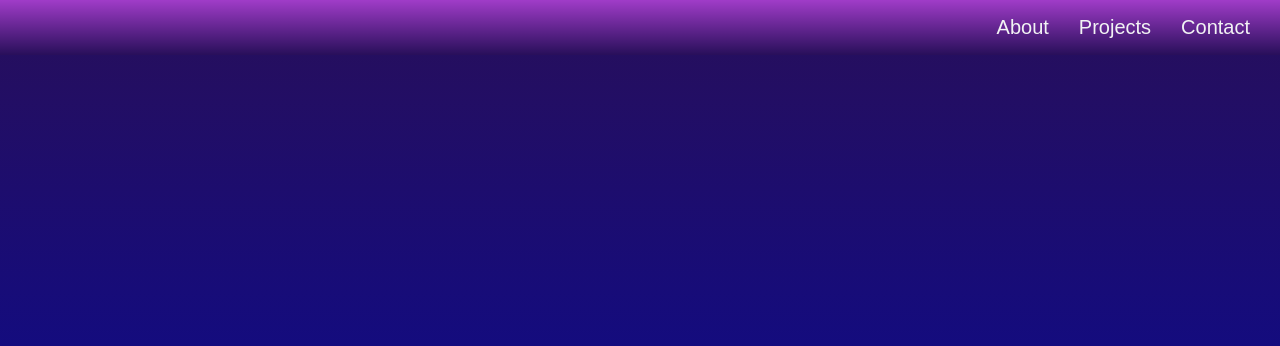
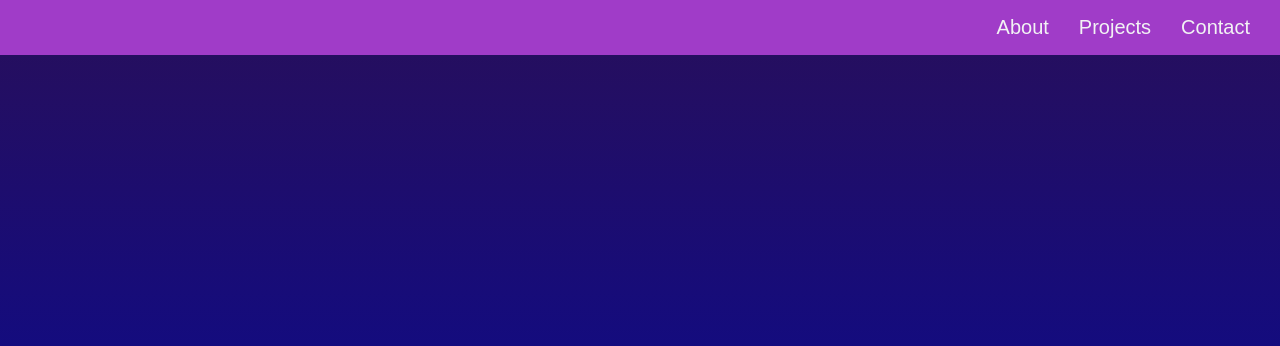
Before and after one commit to EngAhmedMahjoub/FrontEndPortfolio, a plain HTML site: page index.html in a window 1280 px wide. Shown: the top 346 px of the page. Drawn offline with Linux system fonts and the light colour scheme.

Commit message:
replace navbar color without gradient

```diff
--- a/styles.css
+++ b/styles.css
@@ -16,8 +16,9 @@ header {
   position: fixed;
   top: 0;
   left: 0;
+  display: flex;
+  flex-direction: column;
   width: 100%;
-  display: block;
 }
 
 main {
@@ -30,8 +31,7 @@ section {
 }
 
 footer {
-  background-color: rgb(40,130,60);
-  background: rgb(20, 20, 90);
+  background-color: rgb(100, 20, 90);
   color: #F1F2F3;
   height: 10vh;
   display: flex;
@@ -96,7 +96,8 @@ footer .info {
 
 
 #navbar {
-  background: linear-gradient(rgb(160, 60, 200), rgb(40, 15, 90));
+  background-color: rgb(160, 60, 200);
+  width: 100%;
   display: flex;
   justify-content: flex-end;
 }
@@ -193,4 +194,4 @@ footer .info {
   .navbar{
     display: flex;
   }
-}
+}g
```
